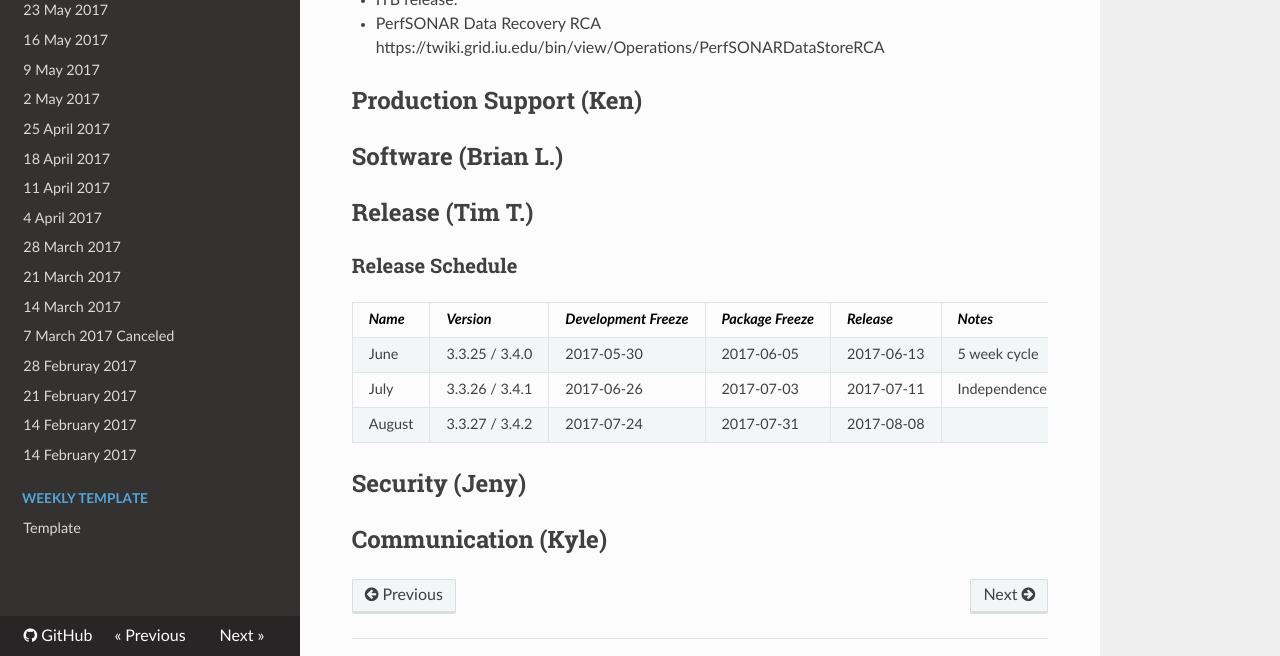
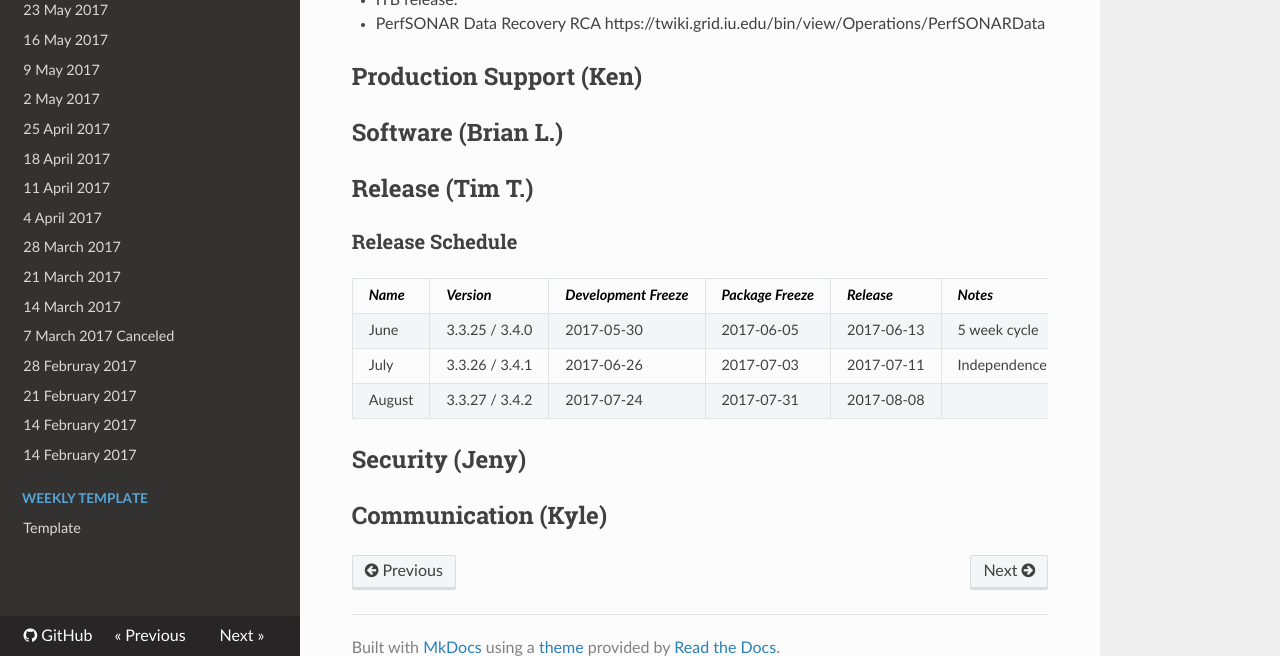
Before and after one commit to zsshah/production, an MkDocs documentation site: the page built from docs/WeeklyMinutes/06June2017.md, in a window 1280 px wide and 900 px high, scrolled down 1159 px, cut to the strip 244-900 px from the top of the window. Built offline with MkDocs 1.6.1, drawn with Linux system fonts in a browser that asks for light colours; nearby versions of some CDN libraries; old or Windows-style settings are respelled for this version of MkDocs; some of the changed lines change nothing that is shown.

Commit message:
Update 06June2017.md

```diff
--- a/docs/WeeklyMinutes/06June2017.md
+++ b/docs/WeeklyMinutes/06June2017.md
@@ -27,7 +27,7 @@
    * [PerfSonar](http://maddash.aglt2.org/maddash-webui/index.cgi?dashboard=OSG\%20Grid\%20Operations\%20Center\%20Test\%20Mesh\%20Config)
    * <img src="http://steige.grid.iu.edu/steige/05Jun2017.osg-flock.png" width='630' height='390'  /><br>
    * ITB release.
-   * PerfSONAR Data Recovery RCA https://twiki.grid.iu.edu/bin/view/Operations/PerfSONARDataStoreRCA
+   * PerfSONAR Data Recovery RCA https://twiki.grid.iu.edu/bin/view/Operations/PerfSONARData
 
 ## Production Support (Ken)
 
```
